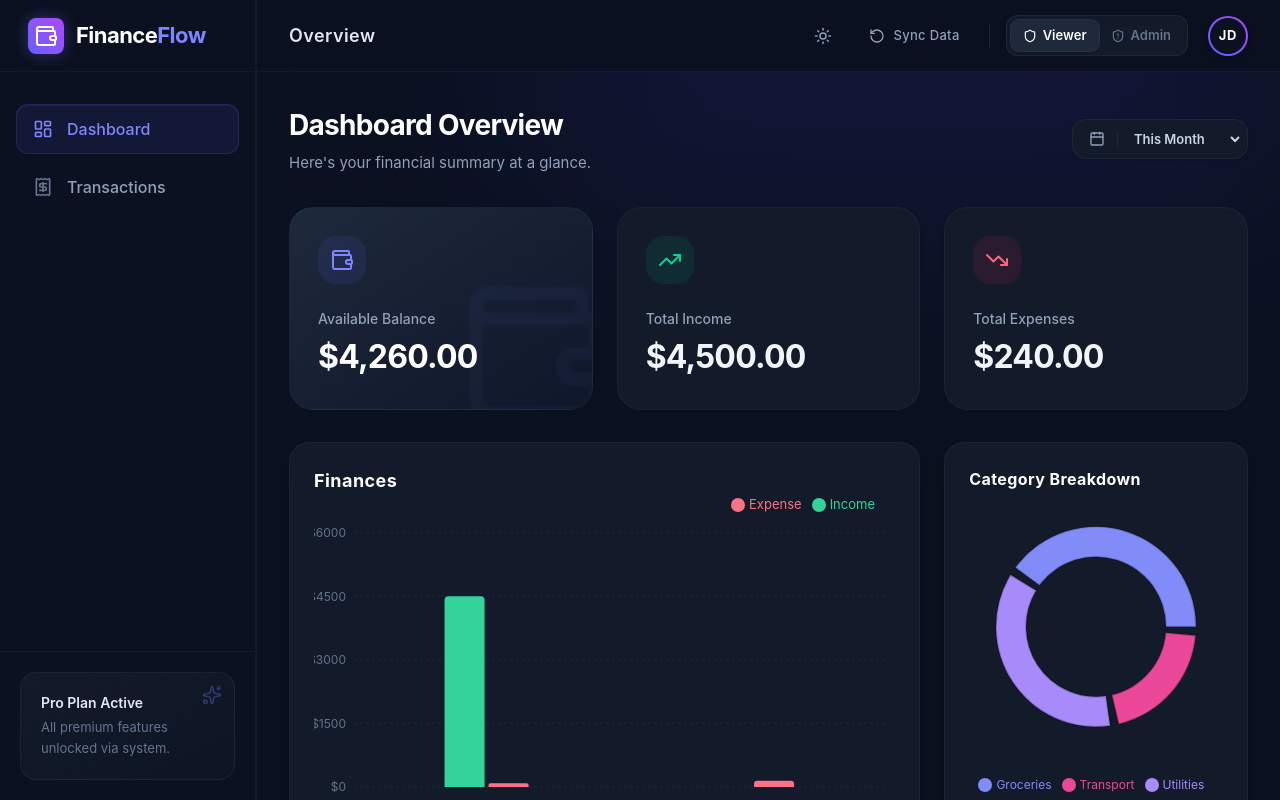
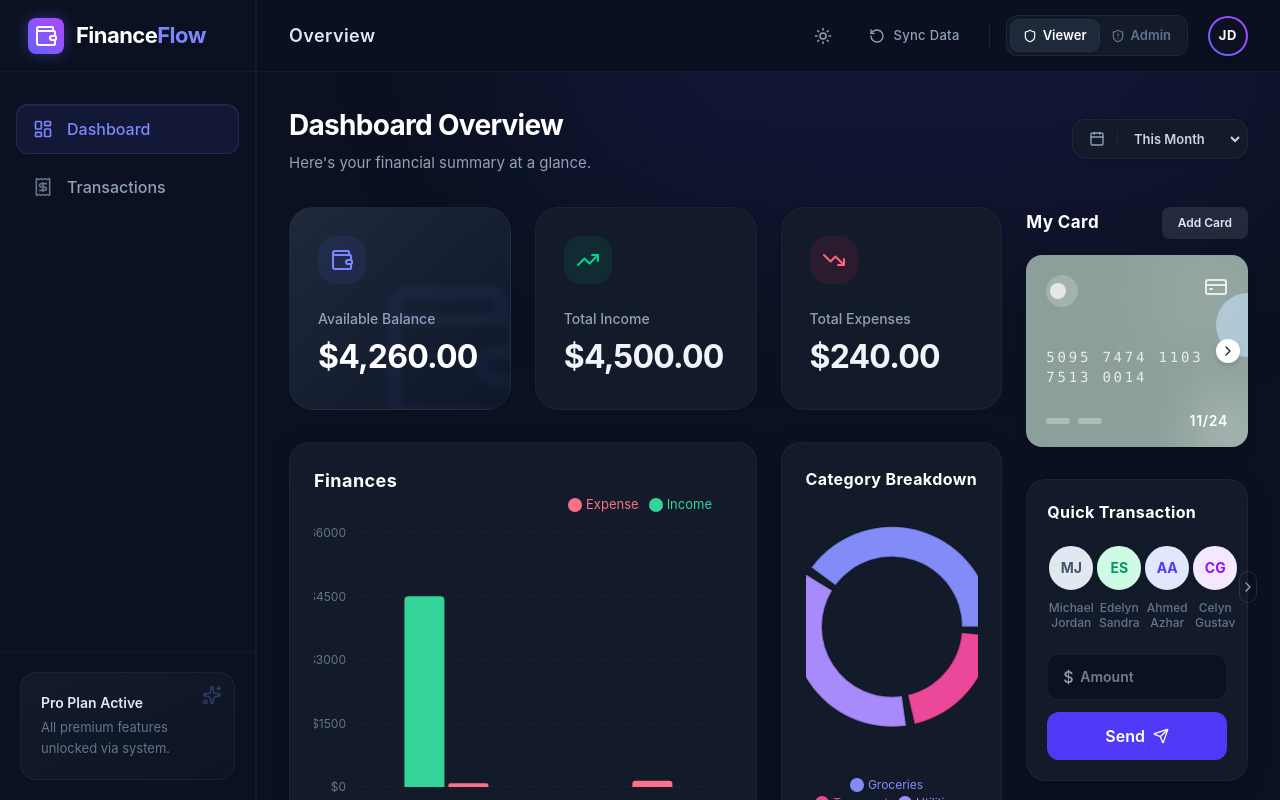
Before and after one commit to DurgamPoojitha/FinanceFlow, a React (Vite) app: page / in a window 1280 px wide. Built offline with nearby package versions, Linux system fonts and the light colour scheme.

Commit message:
added secondary widgets panel inside dashboard layout

```diff
--- /dev/null
+++ b/src/components/dashboard/WidgetsPanel.jsx
@@ -0,0 +1,132 @@
+import React from 'react';
+import { Plus, ChevronRight, Monitor, Laptop, CreditCard, Send } from 'lucide-react';
+import { motion } from 'framer-motion';
+
+export const WidgetsPanel = () => {
+    return (
+        <motion.div
+            initial={{ opacity: 0, x: 20 }}
+            animate={{ opacity: 1, x: 0 }}
+            transition={{ duration: 0.5, delay: 0.3 }}
+            className="flex flex-col space-y-8"
+        >
+            {/* My Card Section */}
+            <div className="flex flex-col">
+                <div className="flex justify-between items-center mb-4">
+                    <h3 className="text-[17px] font-bold text-slate-800 dark:text-white tracking-wide">My Card</h3>
+                    <button className="bg-slate-900 dark:bg-white/10 text-white dark:text-slate-200 text-xs font-semibold px-4 py-2 rounded-lg hover:bg-slate-800 transition-colors">
+                        Add Card
+                    </button>
+                </div>
+                <div className="relative h-48 w-full rounded-2xl bg-[#8c9f9a] text-white p-5 shadow-lg overflow-hidden">
+                    {/* Abstract Shapes */}
+                    <div className="absolute -right-6 -top-6 w-32 h-32 bg-white/10 rounded-full blur-2xl"></div>
+                    <div className="absolute -bottom-8 -right-8 w-24 h-24 bg-white/20 rounded-full blur-xl"></div>
+                    <div className="absolute right-0 top-[20%] w-8 h-16 bg-[#b9d5f7] rounded-l-full opacity-60 mix-blend-overlay"></div>
+
+                    <div className="flex justify-between items-start relative z-10">
+                        <div className="w-8 h-8 rounded-full bg-white/20 flex items-center justify-center">
+                            <div className="w-4 h-4 bg-white/70 rounded-full -ml-2"></div>
+                        </div>
+                        <CreditCard className="w-6 h-6 text-white/80" />
+                    </div>
+
+                    <div className="mt-10 relative z-10">
+                        <p className="text-white/80 font-mono tracking-[0.2em] text-sm">5095 7474 1103 7513 0014</p>
+                    </div>
+
+                    <div className="mt-6 flex justify-between items-center relative z-10 w-full">
+                        <div className="flex space-x-2">
+                            <div className="h-1.5 w-6 bg-white/30 rounded-full"></div>
+                            <div className="h-1.5 w-6 bg-white/30 rounded-full"></div>
+                        </div>
+                        <p className="text-sm font-semibold tracking-wider">11/24</p>
+                    </div>
+
+                    {/* Faux button on right edge */}
+                    <div className="absolute right-2 top-1/2 -translate-y-1/2 w-6 h-6 bg-white rounded-full flex items-center justify-center shadow-md cursor-pointer z-10">
+                        <ChevronRight className="w-4 h-4 text-slate-800" />
+                    </div>
+                </div>
+            </div>
+
+            {/* Quick Transaction Section */}
+            <div className="flex flex-col bg-white dark:bg-[#131B2B] rounded-[1.25rem] shadow-sm dark:shadow-[0_4px_24px_-8px_rgba(0,0,0,0.5)] border border-slate-100 dark:border-white/[0.04] p-5">
+                <h3 className="text-[16px] font-bold text-slate-800 dark:text-white mb-5 tracking-wide">Quick Transaction</h3>
+                <div className="flex items-center justify-between mb-6">
+                    {/* Avatars */}
+                    {[
+                        { initials: 'MJ', name: 'Michael Jordan', color: 'bg-slate-200 text-slate-600' },
+                        { initials: 'ES', name: 'Edelyn Sandra', color: 'bg-emerald-100 text-emerald-600' },
+                        { initials: 'AA', name: 'Ahmed Azhar', color: 'bg-indigo-100 text-indigo-600' },
+                        { initials: 'CG', name: 'Celyn Gustav', color: 'bg-purple-100 text-purple-600' }
+                    ].map((person, idx) => (
+                        <div key={idx} className="flex flex-col items-center cursor-pointer hover:scale-105 transition-transform">
+                            <div className={`w-12 h-12 rounded-full flex items-center justify-center ${person.color} mb-2 shadow-sm font-bold text-sm border-2 border-white dark:border-[#131B2B]`}>
+                                {person.initials}
+                            </div>
+                            <span className="text-[10px] sm:text-xs text-slate-500 font-medium text-center leading-tight max-w-[50px]">{person.name}</span>
+                        </div>
+                    ))}
+                    <div className="w-8 h-8 rounded-full border border-slate-200 dark:border-white/10 flex items-center justify-center cursor-pointer hover:bg-slate-50 dark:hover:bg-white/5 transition-colors">
+                        <ChevronRight className="w-4 h-4 text-slate-400" />
+                    </div>
+                </div>
+                <div className="flex items-center space-x-3">
+                    <div className="flex-1 relative">
+                        <span className="absolute left-4 top-1/2 -translate-y-1/2 text-slate-400 font-medium">$</span>
+                        <input type="number" placeholder="Amount" className="w-full pl-8 pr-4 py-3 bg-slate-50 dark:bg-[#0B1120] rounded-xl outline-none text-sm font-semibold text-slate-700 dark:text-slate-200 border border-slate-100 dark:border-white/5 focus:border-indigo-500 transition-colors" />
+                    </div>
+                </div>
+                <button className="w-full mt-3 bg-slate-900 dark:bg-indigo-600 text-white font-semibold py-3 rounded-xl hover:bg-slate-800 dark:hover:bg-indigo-700 transition-colors flex items-center justify-center">
+                    Send <Send className="w-4 h-4 ml-2" />
+                </button>
+            </div>
+
+            {/* My Goals Section */}
+            <div className="flex flex-col bg-white dark:bg-[#131B2B] rounded-[1.25rem] shadow-sm dark:shadow-[0_4px_24px_-8px_rgba(0,0,0,0.5)] border border-slate-100 dark:border-white/[0.04] p-5">
+                <div className="flex justify-between items-center mb-5">
+                    <h3 className="text-[16px] font-bold text-slate-800 dark:text-white tracking-wide">My Goals</h3>
+                    <button className="bg-slate-900 dark:bg-white/10 text-white dark:text-slate-200 text-xs font-semibold px-3 py-1.5 rounded-lg hover:bg-slate-800 transition-colors flex items-center">
+                        <Plus className="w-3 h-3 mr-1" /> Add
+                    </button>
+                </div>
+
+                <div className="space-y-4">
+                    {/* Goal 1 */}
+                    <div className="bg-slate-50 dark:bg-[#0B1120] p-4 rounded-2xl border border-slate-100 dark:border-white/5">
+                        <div className="flex items-center justify-between mb-3">
+                            <div className="flex items-center space-x-3">
+                                <div className="p-2 bg-indigo-100 dark:bg-indigo-500/20 text-indigo-600 dark:text-indigo-400 rounded-lg">
+                                    <Monitor className="w-5 h-5" />
+                                </div>
+                                <span className="text-sm font-semibold text-slate-700 dark:text-slate-200">New iMac</span>
+                            </div>
+                            <span className="text-xs font-bold text-indigo-500">50%</span>
+                        </div>
+                        <div className="w-full bg-slate-200 dark:bg-slate-800 rounded-full h-1.5 mt-2">
+                            <div className="bg-indigo-400 h-1.5 rounded-full" style={{ width: '50%' }}></div>
+                        </div>
+                    </div>
+
+                    {/* Goal 2 */}
+                    <div className="bg-slate-50 dark:bg-[#0B1120] p-4 rounded-2xl border border-slate-100 dark:border-white/5">
+                        <div className="flex items-center justify-between mb-3">
+                            <div className="flex items-center space-x-3">
+                                <div className="p-2 bg-emerald-100 dark:bg-emerald-500/20 text-emerald-600 dark:text-emerald-400 rounded-lg">
+                                    <Laptop className="w-5 h-5" />
+                                </div>
+                                <span className="text-sm font-semibold text-slate-700 dark:text-slate-200">New Macbook '14</span>
+                            </div>
+                            <span className="text-xs font-bold text-emerald-500">60%</span>
+                        </div>
+                        <div className="w-full bg-slate-200 dark:bg-slate-800 rounded-full h-1.5 mt-2">
+                            <div className="bg-[#8c9f9a] h-1.5 rounded-full" style={{ width: '60%' }}></div>
+                        </div>
+                    </div>
+                </div>
+            </div>
+
+        </motion.div>
+    );
+};
--- a/src/pages/DashboardPage.jsx
+++ b/src/pages/DashboardPage.jsx
@@ -4,6 +4,7 @@ import { BalanceTrendChart } from '../components/dashboard/BalanceTrendChart';
 import { SpendingBreakdownChart } from '../components/dashboard/SpendingBreakdownChart';
 import { InsightsSection } from '../components/dashboard/InsightsSection';
 import { DateFilter } from '../components/dashboard/DateFilter';
+import { WidgetsPanel } from '../components/dashboard/WidgetsPanel';
 import { TransactionForm } from '../components/transactions/TransactionForm';
 import { useFinance } from '../context/FinanceContext';
 import { Plus } from 'lucide-react';
@@ -43,6 +44,8 @@ export const DashboardPage = () => {
                 </div>
             </div>
 
+            <div className="grid grid-cols-1 xl:grid-cols-4 gap-6">
+                <div className="xl:col-span-3 space-y-6">
                     <SummaryCards />
 
                     <div className="grid grid-cols-1 lg:grid-cols-3 gap-6">
@@ -54,8 +57,12 @@ export const DashboardPage = () => {
                         </div>
                     </div>
 
-            <div className="mt-6">
                     <InsightsSection />
+                </div>
+
+                <div className="xl:col-span-1">
+                    <WidgetsPanel />
+                </div>
             </div>
 
             {isFormOpen && (
```
Lines whose indentation alone changed are shown as unchanged.
